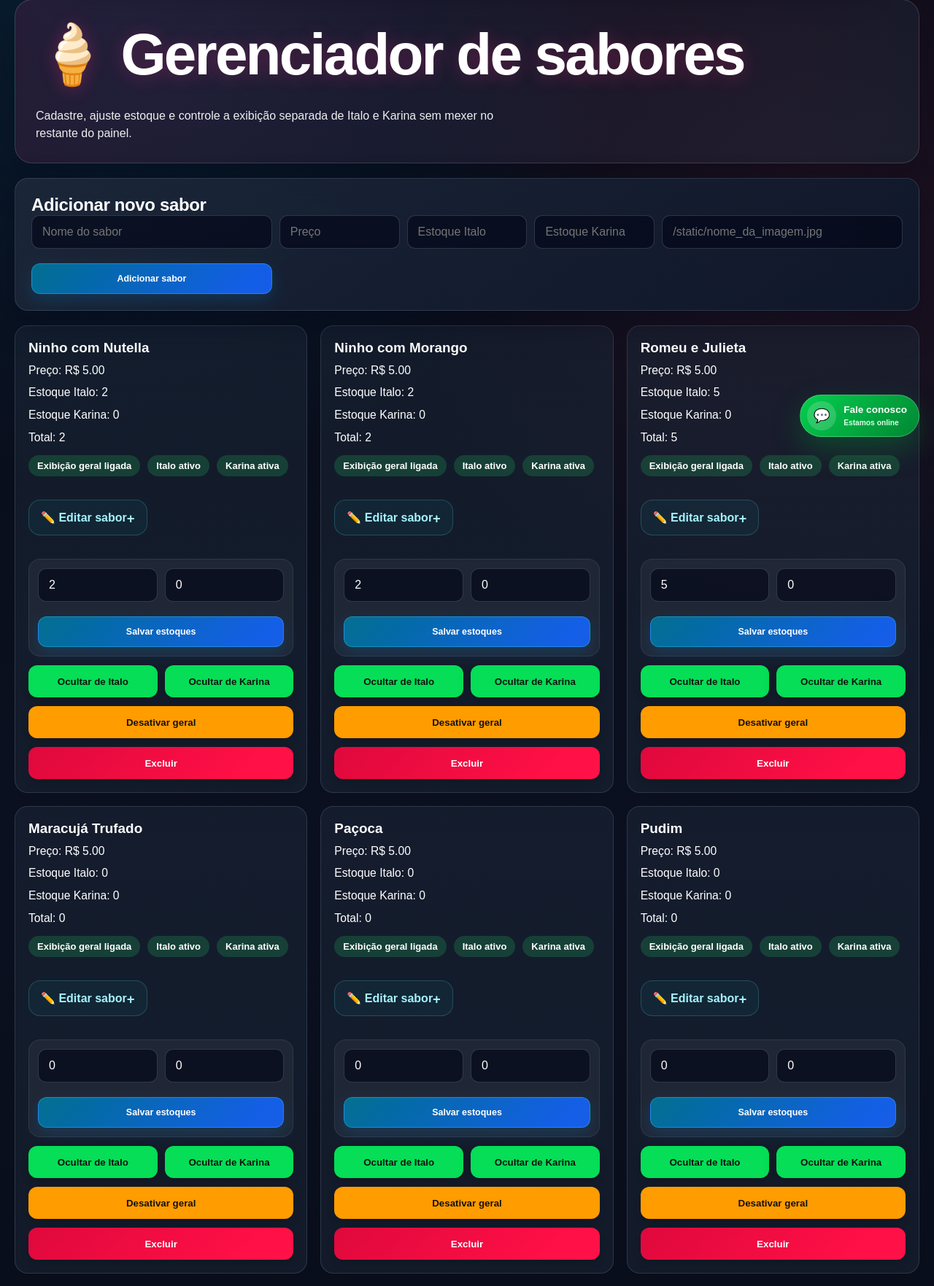
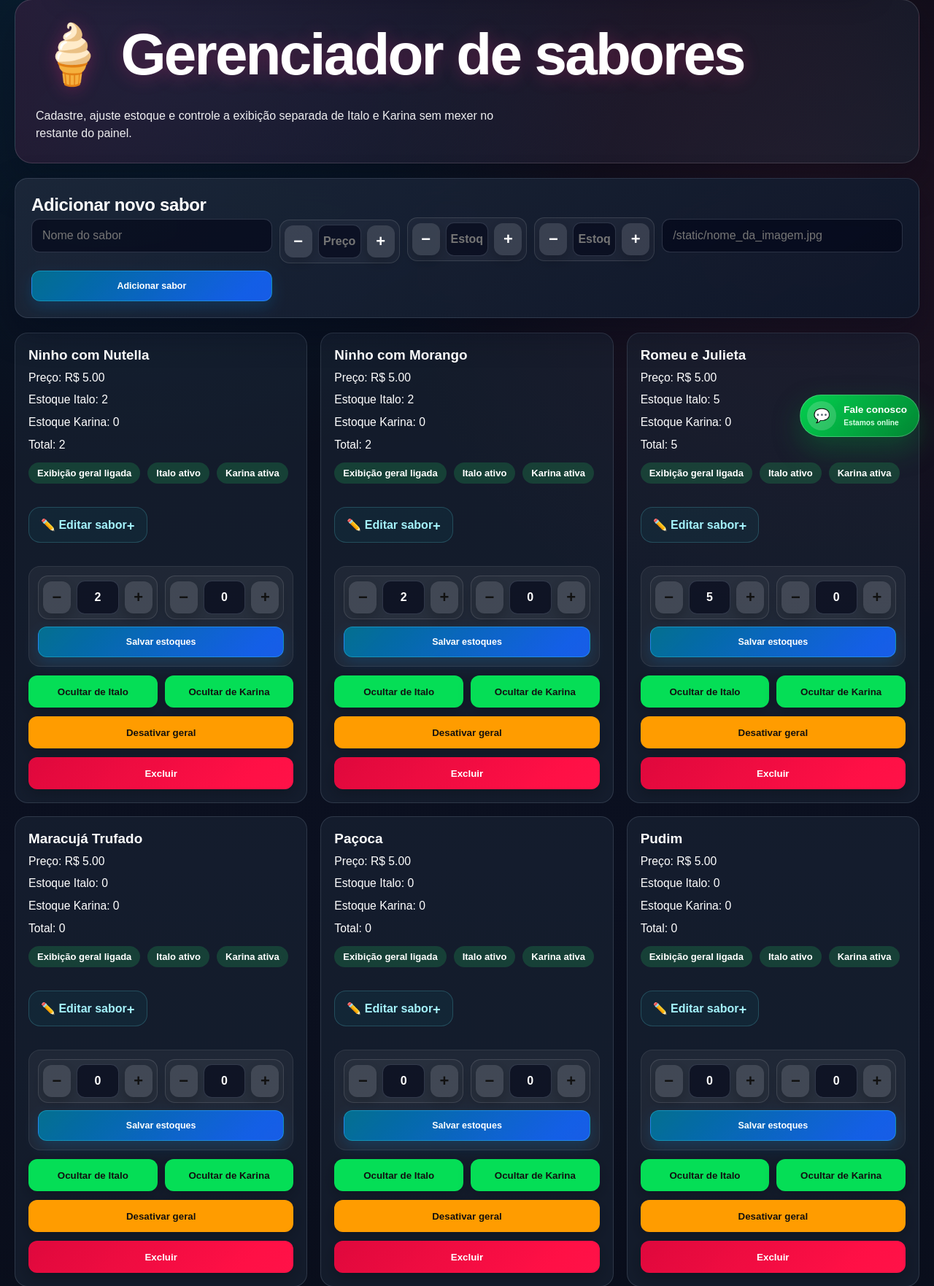
Before and after one commit to italoh27/dindins-da-karina, a Flask app: page /admin/sabores in a window 1280 px wide. Shown: the part 181-1944 px from the top of the page at 73% size. Run offline with Flask 3, Linux system fonts and the light colour scheme; the visitor is signed in with stand-in values (Sample User, id 1); parts of the project's set-up code (start-up, migrations or seed data) failed here and were passed over; some libraries are stand-ins or nearby versions.

Commit message:
Padroniza controles de quantidade e valores

```diff
--- a/static/admin_ajax.js
+++ b/static/admin_ajax.js
@@ -169,8 +169,14 @@
         const min = Number(input.min || 0);
         const max = input.max ? Number(input.max) : Infinity;
         const current = Number(input.value || 0);
+        const inputStep = input.step && input.step !== 'any' ? Number(input.step) : step;
+        const decimalPlaces = (value) => {
+          const text = String(value || '');
+          return text.includes('.') ? text.split('.')[1].length : 0;
+        };
+        const precision = Math.max(decimalPlaces(step), decimalPlaces(inputStep));
         const next = Math.min(max, Math.max(min, current + step));
-        input.value = next;
+        input.value = precision ? next.toFixed(precision) : String(Math.round(next));
         input.dispatchEvent(new Event('input', { bubbles: true }));
       });
     });
@@ -225,7 +231,12 @@
       const clone = first.cloneNode(true);
       clone.querySelectorAll('select').forEach((el) => { el.value = ''; });
       clone.querySelectorAll('input').forEach((el) => { el.value = el.name === 'item_quantidade[]' ? '1' : ''; });
+      clone.querySelectorAll('[data-step-bound], [data-quantity-bound]').forEach((el) => {
+        el.removeAttribute('data-step-bound');
+        el.removeAttribute('data-quantity-bound');
+      });
       lista.appendChild(clone);
+      bindAdminQuantityControls();
     });
   }
 
--- a/static/style.css
+++ b/static/style.css
@@ -4039,6 +4039,45 @@ input,select,textarea{border:1px solid rgba(148,163,184,.26)!important;border-ra
 }
 
 /* === Navegação compacta apenas do painel principal no celular === */
+.controle-quantidade-admin,
+.controle-quantidade-estoque{
+  display:grid;
+  grid-template-columns:38px minmax(48px,1fr) 38px;
+  width:100%;
+  box-sizing:border-box;
+}
+.controle-quantidade-admin .input-quantidade-step,
+.controle-quantidade-estoque .input-quantidade-step{
+  width:100%!important;
+  min-width:0!important;
+  min-height:38px;
+  margin:0!important;
+  padding:0 6px!important;
+  text-align:center;
+}
+.controle-quantidade-admin .btn-qtd-step,
+.controle-quantidade-estoque .btn-qtd-step{
+  width:38px;
+  min-width:38px;
+  margin:0;
+  padding:0;
+}
+.config-lista-item .controle-valor-monetario{
+  width:190px;
+  max-width:100%;
+  flex:0 0 190px;
+}
+@media(max-width:520px){
+  .campo-taxa-entrega{
+    align-items:stretch!important;
+    flex-direction:column!important;
+  }
+  .config-lista-item .controle-valor-monetario{
+    width:100%;
+    flex-basis:auto;
+  }
+}
+
 .admin-analise-page #topoAnalise,
 .admin-analise-page [data-analise-secao]{scroll-margin-top:170px}
 
--- a/templates/admin_sabores.html
+++ b/templates/admin_sabores.html
@@ -4,7 +4,7 @@
   <meta charset="UTF-8">
   <meta name="viewport" content="width=device-width, initial-scale=1.0">
   <title>Gerenciador de sabores</title>
-  <link rel="stylesheet" href="/static/style.css?v=20260815-fundo-unificado-v1">
+  <link rel="stylesheet" href="/static/style.css?v=20260815-quantidade-unificada-v1">
 </head>
 <body class="pagina-admin pagina-admin-pro">
   <div data-admin-shell="page">
@@ -42,9 +42,9 @@
         <form class="form-sabor-admin form-sabor-admin-pro js-admin-ajax-form" action="/admin/sabores/adicionar" method="post">
           <input type="hidden" name="return_to" value="{{ request_path }}">
           <input type="text" name="nome" placeholder="Nome do sabor" required>
-          <input type="number" step="0.01" name="preco" placeholder="Preço" required>
-          <input type="number" min="0" step="1" name="estoque_italo" placeholder="Estoque Italo" required>
-          <input type="number" min="0" step="1" name="estoque_karina" placeholder="Estoque Karina" required>
+          <div class="controle-quantidade controle-quantidade-admin controle-valor-monetario" data-quantity-box><button type="button" class="btn-qtd-step" data-step="-0.5" aria-label="Diminuir preço do novo sabor">−</button><input type="number" min="0.01" step="0.01" name="preco" placeholder="Preço" required class="input-quantidade-step" data-quantity-input><button type="button" class="btn-qtd-step" data-step="0.5" aria-label="Aumentar preço do novo sabor">+</button></div>
+          <div class="controle-quantidade controle-quantidade-estoque" data-quantity-box><button type="button" class="btn-qtd-step" data-step="-1" aria-label="Diminuir estoque Italo">−</button><input type="number" min="0" step="1" name="estoque_italo" placeholder="Estoque Italo" required class="input-quantidade-step" data-quantity-input><button type="button" class="btn-qtd-step" data-step="1" aria-label="Aumentar estoque Italo">+</button></div>
+          <div class="controle-quantidade controle-quantidade-estoque" data-quantity-box><button type="button" class="btn-qtd-step" data-step="-1" aria-label="Diminuir estoque Karina">−</button><input type="number" min="0" step="1" name="estoque_karina" placeholder="Estoque Karina" required class="input-quantidade-step" data-quantity-input><button type="button" class="btn-qtd-step" data-step="1" aria-label="Aumentar estoque Karina">+</button></div>
           <input type="text" name="img" placeholder="/static/nome_da_imagem.jpg" required>
           <button class="btn-admin-filtrar" type="submit">Adicionar sabor</button>
         </form>
@@ -76,7 +76,7 @@
               </label>
               <label>
                 <span>Preço (R$)</span>
-                <input type="number" min="0.01" step="0.01" name="preco" value="{{ '%.2f'|format(sabor.preco) }}" required>
+                <div class="controle-quantidade controle-quantidade-admin controle-valor-monetario" data-quantity-box><button type="button" class="btn-qtd-step" data-step="-0.5" aria-label="Diminuir preço de {{ sabor.nome }}">−</button><input type="number" min="0.01" step="0.01" name="preco" value="{{ '%.2f'|format(sabor.preco) }}" required class="input-quantidade-step" data-quantity-input><button type="button" class="btn-qtd-step" data-step="0.5" aria-label="Aumentar preço de {{ sabor.nome }}">+</button></div>
               </label>
               <label class="sabor-edicao-imagem">
                 <span>Imagem</span>
@@ -84,11 +84,11 @@
               </label>
               <label>
                 <span>Estoque Italo</span>
-                <input type="number" min="0" step="1" name="estoque_italo" value="{{ sabor.estoque_italo }}" required>
+                <div class="controle-quantidade controle-quantidade-estoque" data-quantity-box><button type="button" class="btn-qtd-step" data-step="-1" aria-label="Diminuir estoque Italo de {{ sabor.nome }}">−</button><input type="number" min="0" step="1" name="estoque_italo" value="{{ sabor.estoque_italo }}" required class="input-quantidade-step" data-quantity-input><button type="button" class="btn-qtd-step" data-step="1" aria-label="Aumentar estoque Italo de {{ sabor.nome }}">+</button></div>
               </label>
               <label>
                 <span>Estoque Karina</span>
-                <input type="number" min="0" step="1" name="estoque_karina" value="{{ sabor.estoque_karina }}" required>
+                <div class="controle-quantidade controle-quantidade-estoque" data-quantity-box><button type="button" class="btn-qtd-step" data-step="-1" aria-label="Diminuir estoque Karina de {{ sabor.nome }}">−</button><input type="number" min="0" step="1" name="estoque_karina" value="{{ sabor.estoque_karina }}" required class="input-quantidade-step" data-quantity-input><button type="button" class="btn-qtd-step" data-step="1" aria-label="Aumentar estoque Karina de {{ sabor.nome }}">+</button></div>
               </label>
               <button class="btn-admin-topo sabor-edicao-salvar" type="submit">Salvar alterações</button>
             </form>
@@ -98,8 +98,8 @@
             <form class="js-admin-ajax-form sabor-estoque-form" action="/admin/sabores/estoque/{{ sabor.id }}" method="post">
               <input type="hidden" name="return_to" value="{{ request_path }}">
               <div class="sabor-estoque-inputs">
-                <input type="number" min="0" name="estoque_italo" value="{{ sabor.estoque_italo }}" required>
-                <input type="number" min="0" name="estoque_karina" value="{{ sabor.estoque_karina }}" required>
+                <div class="controle-quantidade controle-quantidade-estoque" data-quantity-box><button type="button" class="btn-qtd-step" data-step="-1" aria-label="Diminuir estoque Italo de {{ sabor.nome }}">−</button><input type="number" min="0" name="estoque_italo" value="{{ sabor.estoque_italo }}" required class="input-quantidade-step" data-quantity-input><button type="button" class="btn-qtd-step" data-step="1" aria-label="Aumentar estoque Italo de {{ sabor.nome }}">+</button></div>
+                <div class="controle-quantidade controle-quantidade-estoque" data-quantity-box><button type="button" class="btn-qtd-step" data-step="-1" aria-label="Diminuir estoque Karina de {{ sabor.nome }}">−</button><input type="number" min="0" name="estoque_karina" value="{{ sabor.estoque_karina }}" required class="input-quantidade-step" data-quantity-input><button type="button" class="btn-qtd-step" data-step="1" aria-label="Aumentar estoque Karina de {{ sabor.nome }}">+</button></div>
               </div>
               <button class="btn-admin-topo" type="submit">Salvar estoques</button>
             </form>
@@ -137,7 +137,7 @@
       </section>
     </div>
   </div>
-  <script src="/static/admin_ajax.js?v=20260812-preserva-pedido-v4"></script>
+  <script src="/static/admin_ajax.js?v=20260815-quantidade-unificada-v2"></script>
   {% include "_whatsapp_suporte.html" %}
 </body>
 </html>
```
Also changed, not shown: templates/admin.html (+5 -5 lines), templates/admin_pedido_editar.html (+7 -3 lines), templates/admin_pedido_rapido.html (+7 -3 lines).
